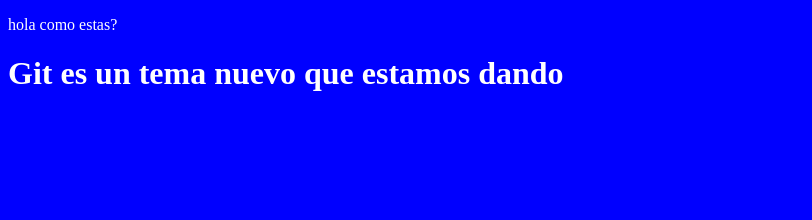
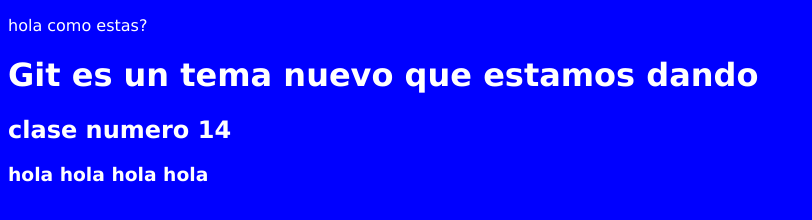
Before and after one commit to agustinasaul/phonoteque, a plain HTML site: page index.html in a window 1280 px wide. Shown: the whole page, without its empty margins (0-812 px from the left). Drawn offline with Linux system fonts and the light colour scheme.

Commit message:
agregue un h3 en el index

```diff
--- a/index.css
+++ b/index.css
@@ -1,4 +1,5 @@
 body {
     background-color: blue;
     color: white;
+    font-family: 'Lucida Sans', 'Lucida Sans Regular', 'Lucida Grande', 'Lucida Sans Unicode', Geneva, Verdana, sans-serif;
 }
--- a/index.html
+++ b/index.html
@@ -10,5 +10,7 @@
 <body>
     <p>hola como estas?</p>
     <h1>Git es un tema nuevo que estamos dando</h1>
+    <h2>clase numero 14</h2>
+    <h3>hola hola hola hola</h3>
 </body>
 </html>
```
